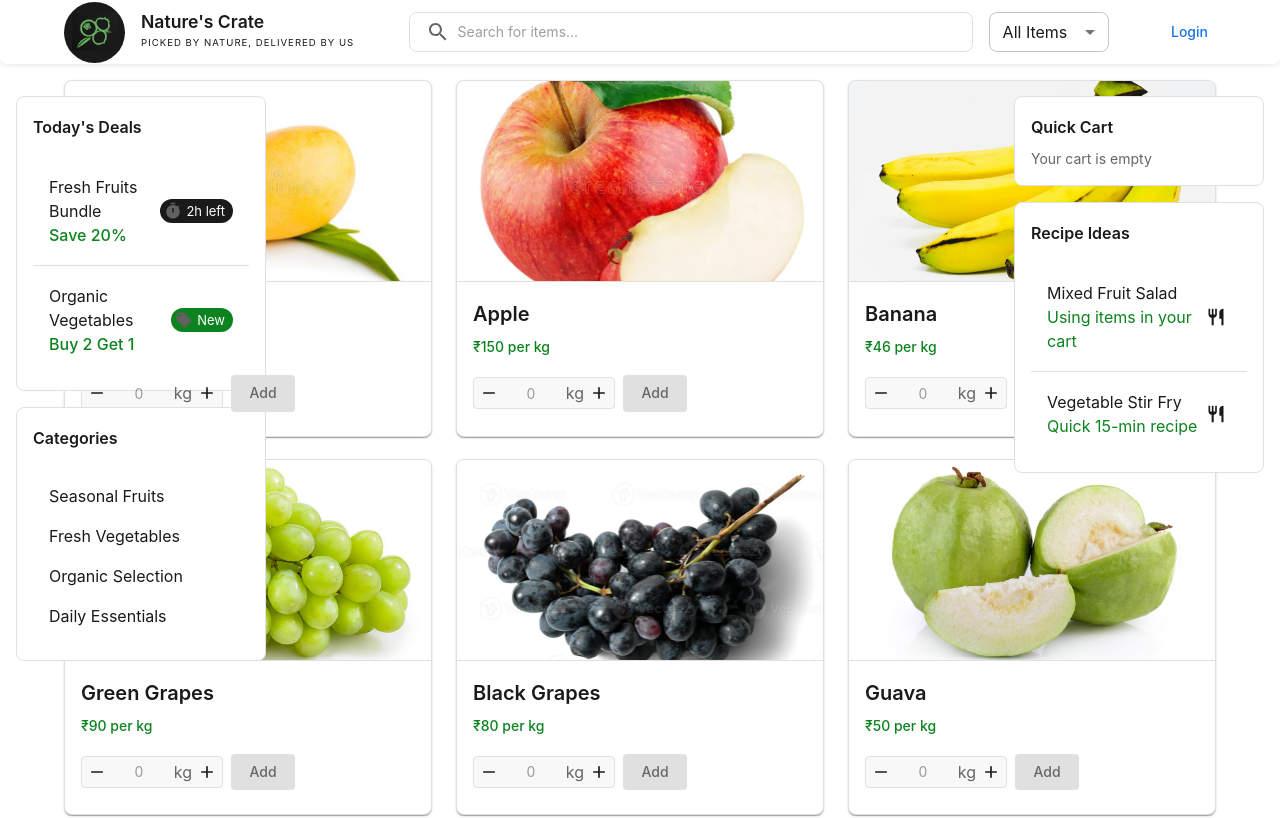
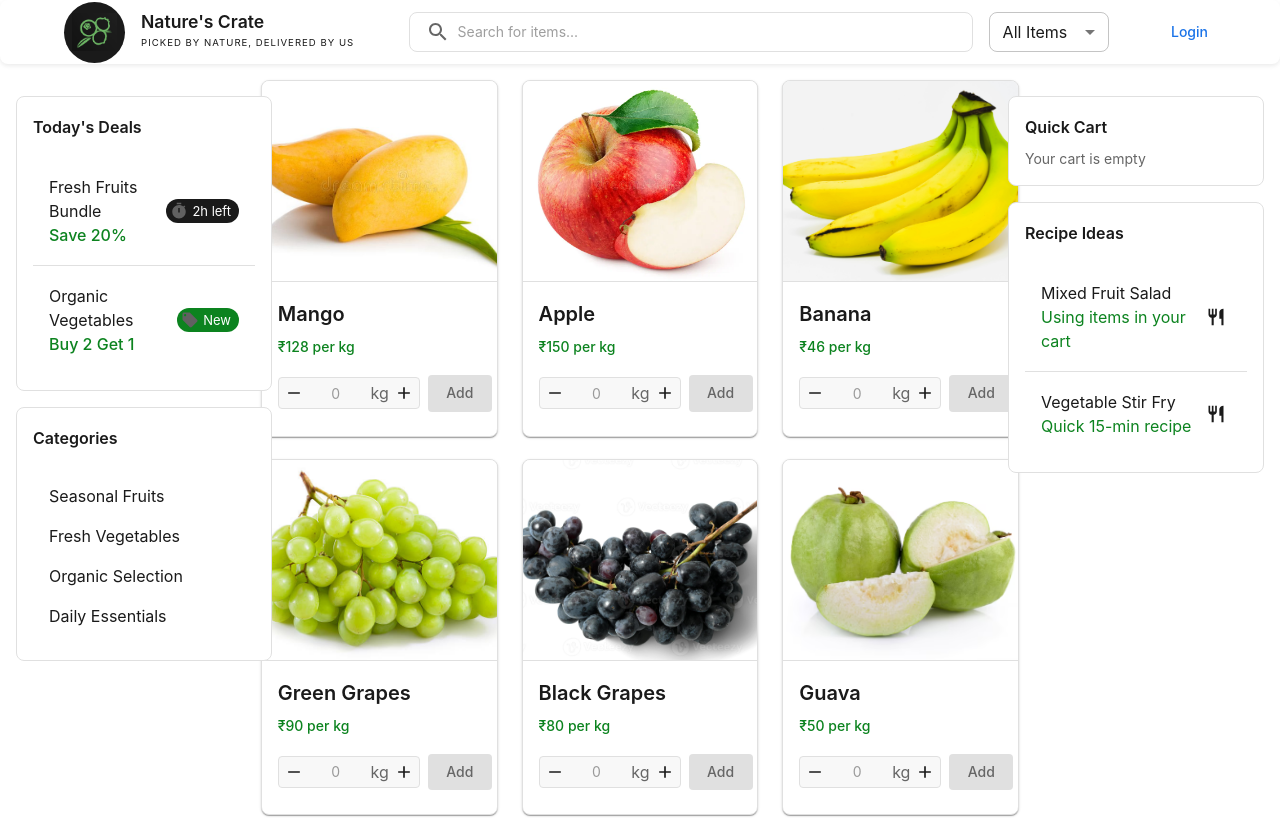
Before and after one commit to monodrone123/organic-produce, a React (Create React App) app: page /#/ in a window 1280 px wide. Shown: the top 818 px of the page. Built offline with nearby package versions, Linux system fonts and the light colour scheme.

Commit message:
Fix responsive layout and side panel widths

```diff
--- a/src/components/SidePanels.tsx
+++ b/src/components/SidePanels.tsx
@@ -28,10 +28,18 @@ export const LeftPanel: React.FC = () => {
         left: 0,
         top: 80,
         bottom: 0,
-        width: 250,
+        width: { lg: '20%', xl: '15%' },
+        maxWidth: 300,
         overflowY: 'auto',
         p: 2,
-        display: { xs: 'none', lg: 'block' }
+        display: { xs: 'none', lg: 'block' },
+        '&::-webkit-scrollbar': {
+          width: '6px',
+        },
+        '&::-webkit-scrollbar-thumb': {
+          backgroundColor: '#e0e0e0',
+          borderRadius: '3px',
+        }
       }}
     >
       <Paper elevation={0} sx={{ p: 2, mb: 2, border: '1px solid #e0e0e0' }}>
@@ -100,10 +108,18 @@ export const RightPanel: React.FC = () => {
         right: 0,
         top: 80,
         bottom: 0,
-        width: 250,
+        width: { lg: '20%', xl: '15%' },
+        maxWidth: 300,
         overflowY: 'auto',
         p: 2,
-        display: { xs: 'none', lg: 'block' }
+        display: { xs: 'none', lg: 'block' },
+        '&::-webkit-scrollbar': {
+          width: '6px',
+        },
+        '&::-webkit-scrollbar-thumb': {
+          backgroundColor: '#e0e0e0',
+          borderRadius: '3px',
+        }
       }}
     >
       <Paper elevation={0} sx={{ p: 2, mb: 2, border: '1px solid #e0e0e0' }}>
--- a/src/pages/Home.tsx
+++ b/src/pages/Home.tsx
@@ -323,7 +323,13 @@ const Home: React.FC = () => {
   return (
     <Box sx={{ mt: 10, mb: 4 }}>
       <LeftPanel />
-      <Container maxWidth="lg">
+      <Box
+        sx={{
+          width: { xs: '100%', lg: '60%', xl: '70%' },
+          mx: 'auto',
+          px: { xs: 2, sm: 3 }
+        }}
+      >
         <Grid container spacing={3}>
           {filteredProducts.map((product) => (
             <Grid item xs={12} sm={6} md={4} key={product.id}>
@@ -467,7 +473,7 @@ const Home: React.FC = () => {
             </Grid>
           ))}
         </Grid>
-      </Container>
+      </Box>
       <RightPanel />
       <Snackbar
         open={snackbarOpen}
```
